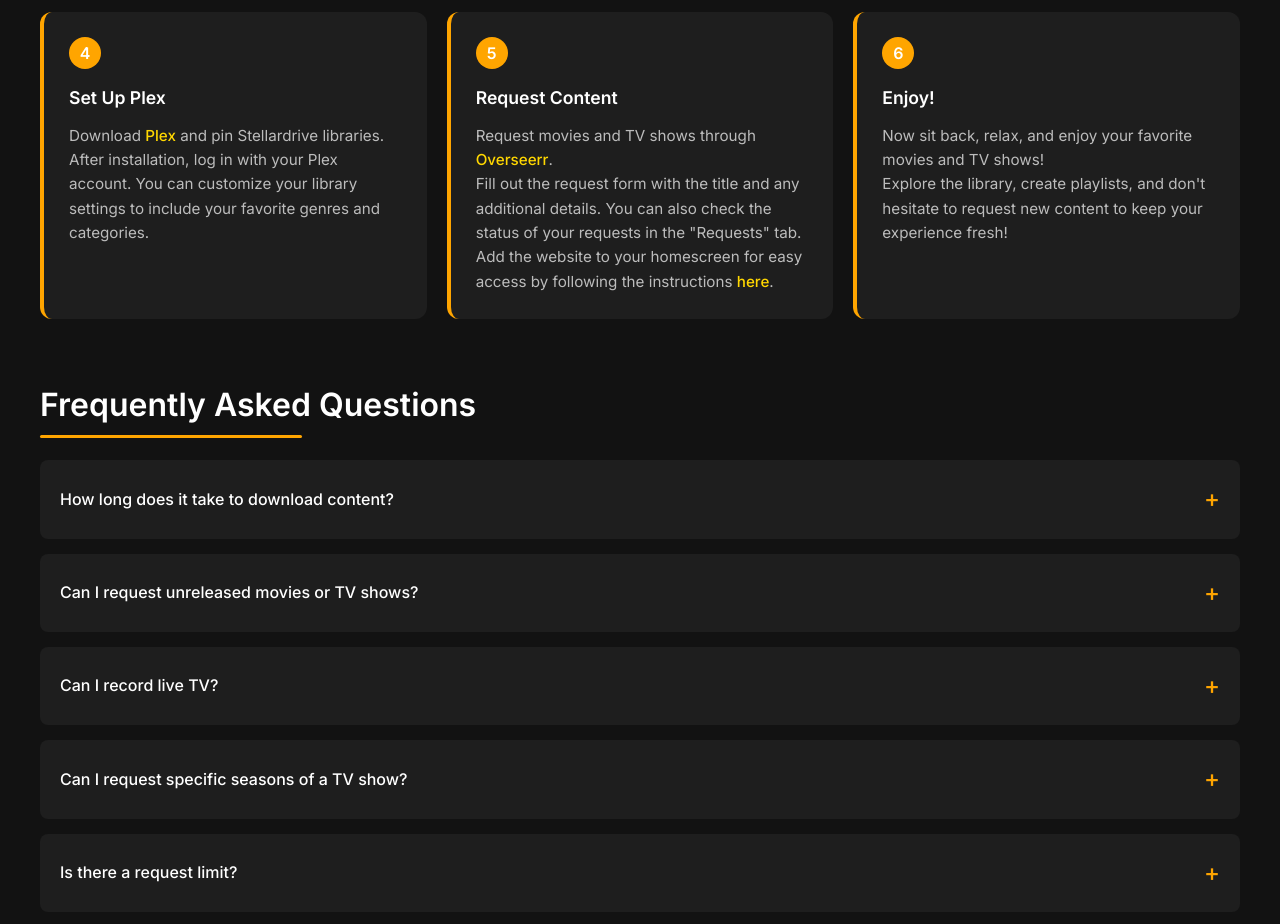
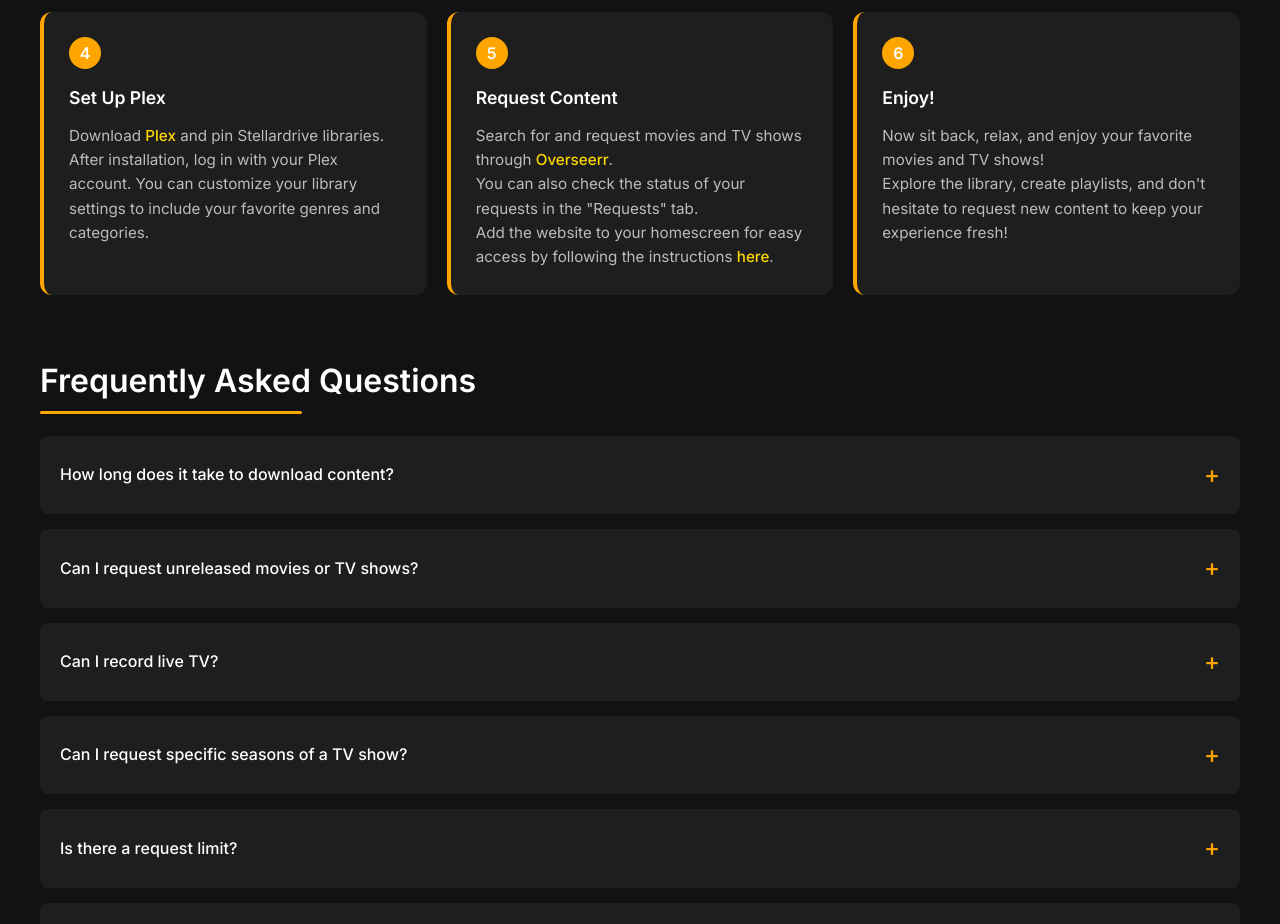
Before and after one commit to TheDominator54/StellarWeb, a plain HTML site: page index.html in a window 1280 px wide. Shown: the part 980-1904 px from the top of the page. Drawn offline with Linux system fonts and the light colour scheme.

Commit message:
fix step 5

```diff
--- a/index.html
+++ b/index.html
@@ -325,8 +325,8 @@
                 <div class="step-number">5</div>
                 <div class="step-title">Request Content</div>
                 <div class="step-content">
-                    <p>Request movies and TV shows through <a href="http://100.106.166.84:5055/" target="_blank">Overseerr</a>.</p>
-                    <p>Fill out the request form with the title and any additional details. You can also check the status of your requests in the "Requests" tab.</p>
+                    <p>Search for and request movies and TV shows through <a href="http://100.106.166.84:5055/" target="_blank">Overseerr</a>.</p>
+                    <p>You can also check the status of your requests in the "Requests" tab.</p>
                     <p>Add the website to your homescreen for easy access by following the instructions <a href="https://www.howtogeek.com/196087/how-to-add-websites-to-the-home-screen-on-any-smartphone-or-tablet/" target="_blank">here</a>.</p>
                 </div>
             </div>
```
